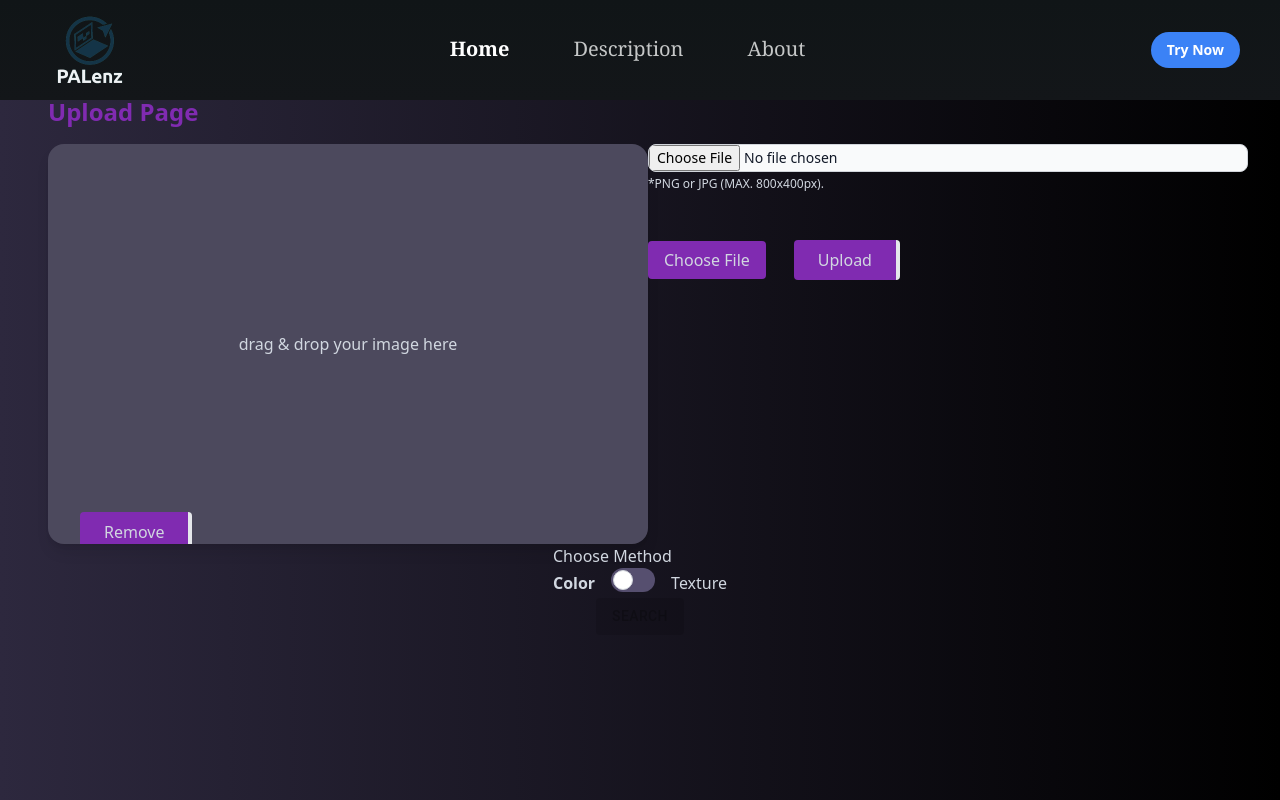
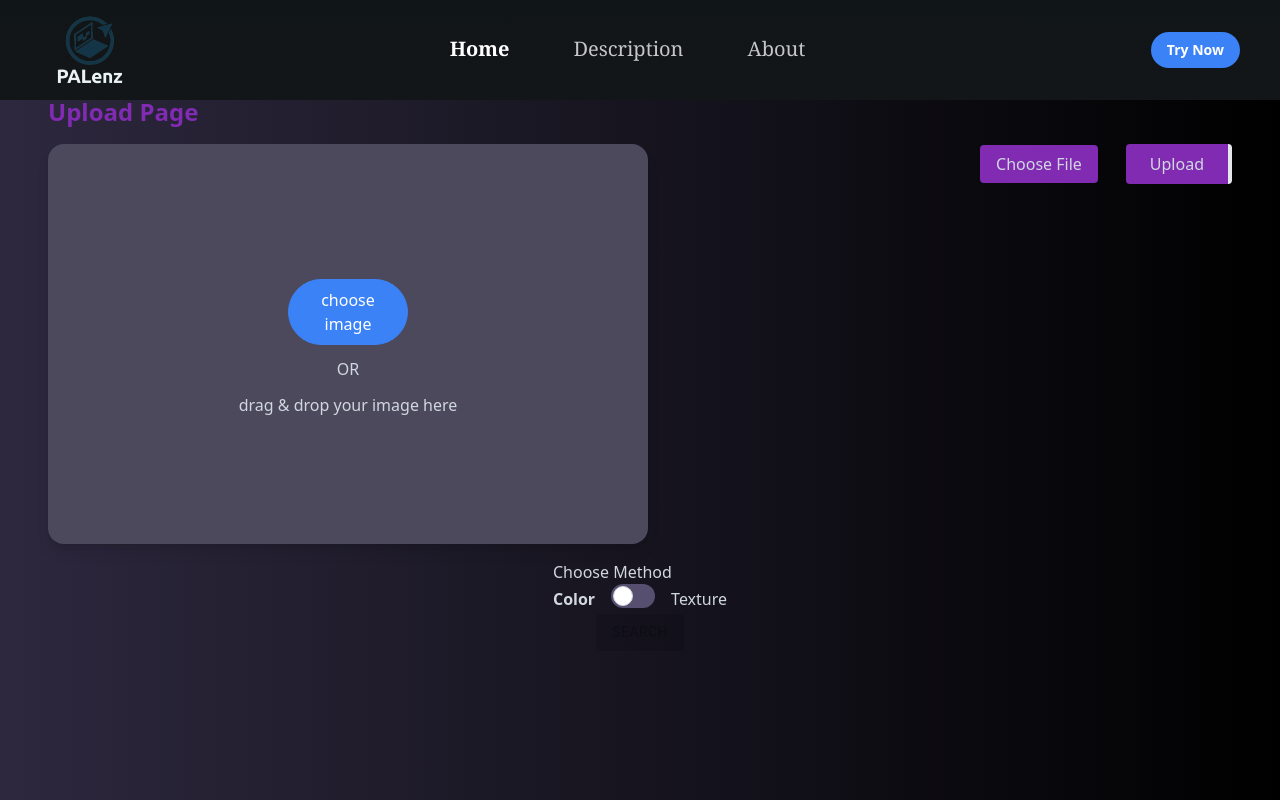
Before and after one commit to ninoaddict/Algeo02-22024, a React (Create React App) app in the folder src/client/: page /upload in a window 1280 px wide. Shown: the top 800 px of the page. Built offline with nearby package versions, Linux system fonts and the light colour scheme.

Commit message:
feat: move image upload button into inside of ImageCard

```diff
--- a/src/client/src/components/HomeSection1.jsx
+++ b/src/client/src/components/HomeSection1.jsx
@@ -182,12 +182,13 @@ const HomeSection1 = () => {
           imageUrl={previewUrl}
           handleDrop={handleDrop}
           handleRemove={handleRemove}
+          handleImageChange={handleImageChange}
         />
         <div className="flex flex-col space-y-12">
-          <SingleImageButton
+          {/* <SingleImageButton
             handleImageChange={handleImageChange}
             className="mb-4"
-          />
+          /> */}
           <div className="flex flex-col">
             <DatasetUpload
               handleDatasetChange={handleDatasetChange}
--- a/src/client/src/components/ImageCard.jsx
+++ b/src/client/src/components/ImageCard.jsx
@@ -1,6 +1,12 @@
 import React, { useState } from "react";
+import SingleImageButton from "./SingleImageUpload";
 
-const ImageCard = ({ imageUrl, handleDrop, handleRemove }) => {
+const ImageCard = ({
+  imageUrl,
+  handleDrop,
+  handleRemove,
+  handleImageChange,
+}) => {
   const [isDropped, setIsDropped] = useState(false);
 
   const handleDragEnter = (e) => {
@@ -19,34 +25,37 @@ const ImageCard = ({ imageUrl, handleDrop, handleRemove }) => {
       onDragOver={handleDragEnter}
       onDragLeave={handleDragLeave}
       onDrop={handleDrop}
+      className="flex items-center justify-center pb-4"
     >
       <div
-        className={`w-[600px] h-[400px] mx-auto cursor-pointer  overflow-hidden shadow-lg rounded-2xl p-8 ${
+        className={`flex flex-col w-[600px] h-[400px] mx-auto cursor-pointer overflow-hidden shadow-lg rounded-2xl p-8 ${
           imageUrl ? "bg-accentColor" : "bg-backColor3"
         }`}
       >
         <div className="flex items-center justify-center h-full">
           {imageUrl ? (
+            <div className="flex flex-col items-center space-y-3">
               <img
                 src={imageUrl}
                 alt="UploadedImage"
-              className="object-contain object-center w-full h-full rounded-lg"
+                className="object-contain object-center max-w-[400px] max-h-[300px] w-full h-full rounded-lg"
                 onError={(e) => console.error("Error loading image:", e)}
               />
-          ) : (
-            <div>
-              <div className="flex items-center justify-center w-full h-full text-textColor">
-                drag & drop your image here
-              </div>
-            </div>
-          )}
-        </div>
               <button
-          className="px-6 py-2 border-r-4 rounded cursor-pointer bg-accentColor text-textColor"
+                className=" block w-[120px] p-2 mt-2  text-white  hover:bg-blue-700 bg-blue-500 hover:border-blue-700 border-blue-500 border  rounded-full cursor-pointer focus:outline-none transition-all duration-300 "
                 onClick={handleRemove}
               >
                 Remove
               </button>
+            </div>
+          ) : (
+            <div className="flex flex-col items-center space-y-3">
+              <SingleImageButton handleImageChange={handleImageChange} />
+              <div className="text-textColor">OR</div>
+              <div className="text-textColor">drag & drop your image here</div>
+            </div>
+          )}
+        </div>
       </div>
     </div>
   );
--- a/src/client/src/components/SingleImageUpload.jsx
+++ b/src/client/src/components/SingleImageUpload.jsx
@@ -1,22 +1,27 @@
-import React from "react";
+import React, { useRef } from "react";
 
 const SingleImageButton = ({ handleImageChange }) => {
+  const inputRef = useRef(null);
+
+  const handleClick = () => {
+    inputRef.current.click();
+  };
+
   return (
     <div className="flex flex-col">
+      <button
+        className="block w-[120px] p-2 mt-2  text-white  hover:bg-blue-700 bg-blue-500 hover:border-blue-700 border-blue-500 border  rounded-full cursor-pointer focus:outline-none transition-all duration-300 "
+        onClick={handleClick}
+      >
+        choose image
+      </button>
       <input
-        className="block w-[600px] text-sm text-gray-900 border border-gray-300 rounded-lg cursor-pointer bg-gray-50 dark:text-gray-400 focus:outline-none dark:bg-gray-700 dark:border-gray-600 dark:placeholder-gray-400"
-        aria-describedby="file_input_help"
-        id="file_input"
+        ref={inputRef}
+        className="hidden"
         type="file"
         onChange={handleImageChange}
         accept="image/*"
       />
-      <p
-        className="mt-1 text-xs text-textColor dark:text-backColor3"
-        id="file_input_help"
-      >
-        *PNG or JPG (MAX. 800x400px).
-      </p>
     </div>
   );
 };
```
Lines whose indentation alone changed are shown as unchanged.
